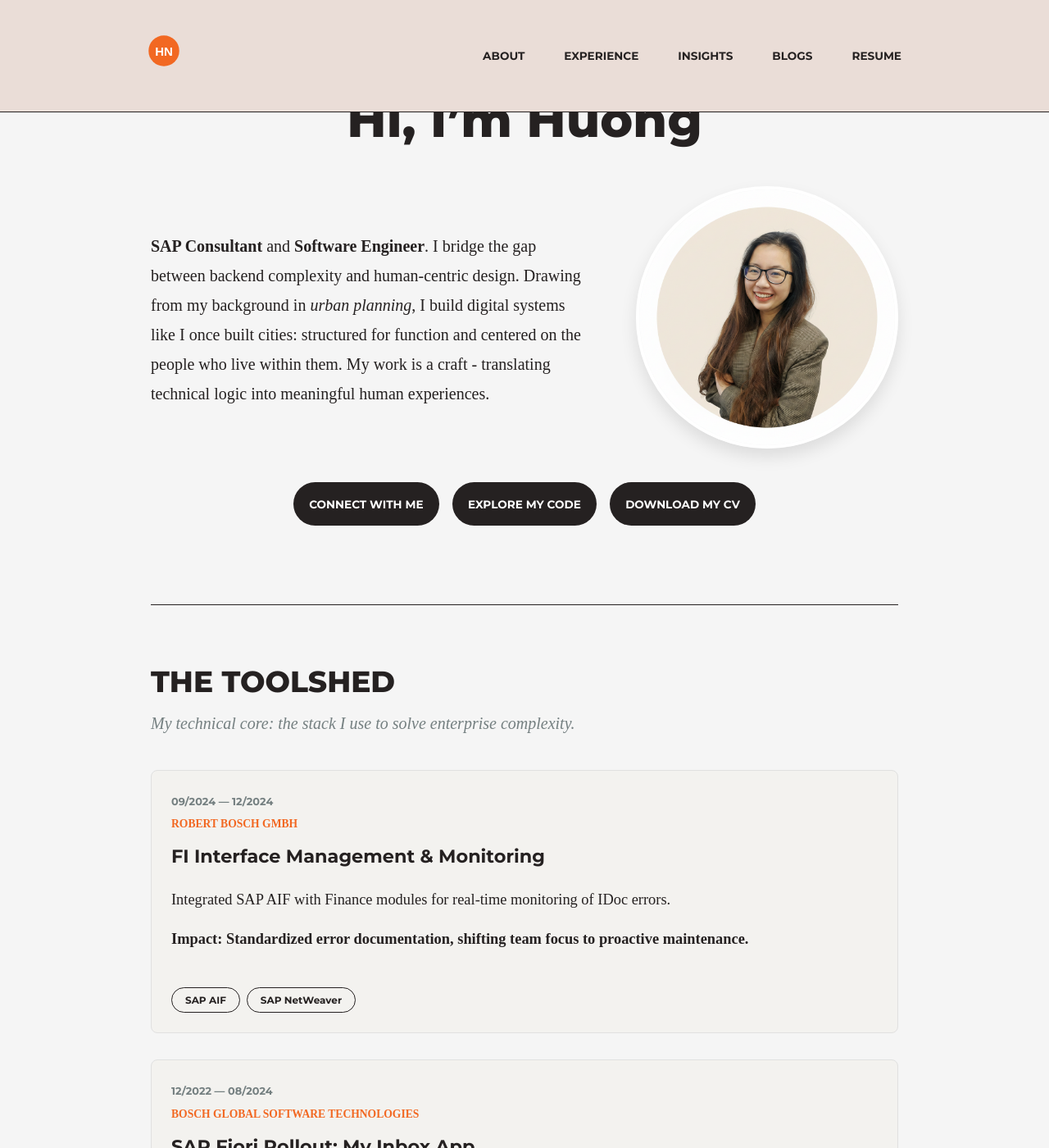
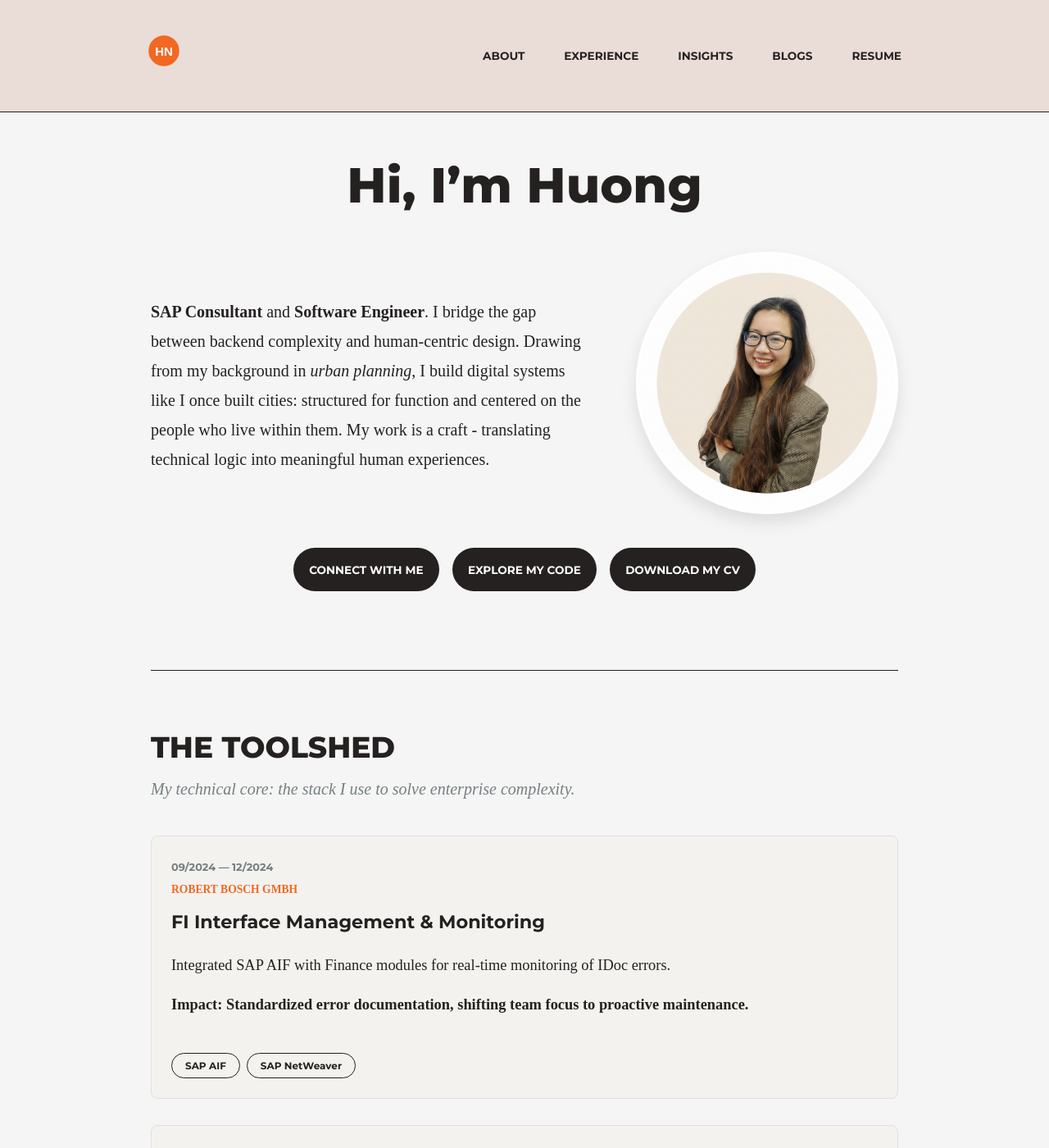
Before and after one commit to huongntn/portfolio-website, a Jekyll site: the page built from index.html, in a window 1280 px wide and 1400 px high. Shown: the whole window at 82% size. Built offline with Jekyll 4.4.1, drawn with Linux system fonts in a browser that asks for light colours; some web fonts are replaced.

Commit message:
Update style.css

```diff
--- a/assets/css/style.css
+++ b/assets/css/style.css
@@ -11,7 +11,7 @@
 
 * { box-sizing: border-box; }
 
-body { background-color: var(--background-body); color: var(--text-main); font-family: var(--font-body); font-size: 1.15rem; line-height: 1.65; margin: 0; padding: 0; }
+body { background-color: var(--background-body); color: var(--text-main); font-family: var(--font-body); font-size: 1.15rem; line-height: 1.65; margin: 0; padding: 80px 0 0 0; }
 
 .container { max-width: 960px; margin: 0 auto; padding: 0 1.5rem; }
 
@@ -107,9 +107,10 @@
 /* Responsive Adjustments */
 @media (max-width: 768px) {
   /* Hide the desktop nav links */
-  .nav-links { flex-direction: row; justify-content: space-between; padding: 10px 20px; }
+  .nav-wrapper { flex-direction: row !important; justify-content: space-between !important; }
+  .nav-links { display: none; flex-direction: column; position: absolute; top: 60px; right: 20px; width: auto; background: var(--menu-sand); padding: 20px; text-align: right; align-items: flex-end; border-radius: 8px; box-shadow: 0 4px 10px rgba(0,0,0,0.1); }
   .nav-links.active { display: flex; }
-  .burger-menu { display: block; font-size: 24px; cursor: pointer; }
+  .burger-menu { display: block; font-size: 30px; cursor: pointer; }
 
   section { padding: 1.5rem 0; }
   h2 { font-size: 1.75rem; margin: 0 0 0.5rem 0; }
```
